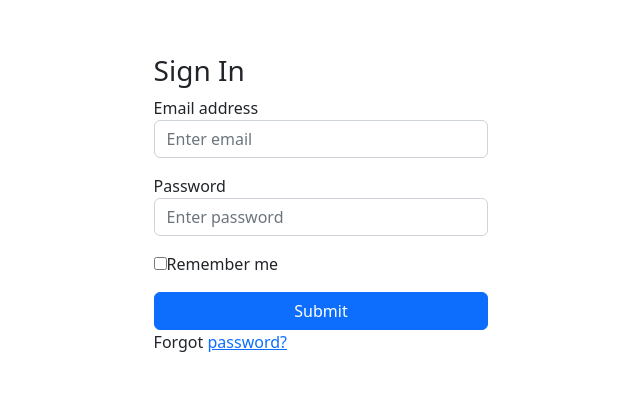
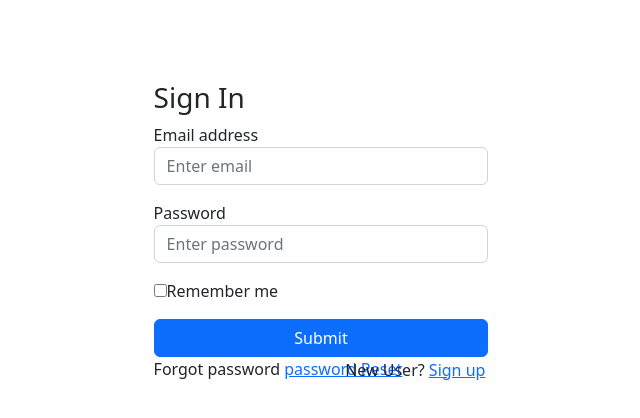
Before and after one commit to MeerabShafiq/fyp, a React (Vite) app in the folder FE/: page /login in a window 1280 px wide. Shown: the part 188-606 px from the top of the page, without its empty margins (319-959 px from the left). Built offline with nearby package versions, Linux system fonts and the light colour scheme.

Commit message:
changes in front end and routes

```diff
--- a/FE/src/js/pages/Login.jsx
+++ b/FE/src/js/pages/Login.jsx
@@ -51,7 +51,10 @@ const Login = () => {
           </button>
         </div>
         <p className='forgot-password text-right'>
-          Forgot <Link to='#'>password?</Link>
+          Forgot password <Link to='#'> password Reset</Link>
+        </p>
+        <p className={styles.signup}>
+          New User? <a href='/signup'>Sign up </a>
         </p>
       </form>
     </Container>
--- a/FE/src/js/pages/Signup.jsx
+++ b/FE/src/js/pages/Signup.jsx
@@ -49,19 +49,14 @@ const Signup = () => {
         <h3>Sign Up</h3>
 
         <div className='mb-3'>
-                    <label>First name</label>
+        <label>First name</label>
           <input
-
             type='text'
             className='form-control'
             placeholder='First name'
             name='firstName'
 
-            onChange={(event)=>{
-              const firstName = event.target.value;
-              const fnameError = firstName ? '' : "first name is required";
-              this.setState({firstName,fnameError});
-            }}
+            onChange={handleChange}
           />
 
         </div>
@@ -74,13 +69,9 @@ const Signup = () => {
 
         <div className='mb-3'>
 
-        value={this.state.emailError}
+
           <label>Email address</label>
-          <input type='email' className='form-control' placeholder='Enter email' name='email' onChange={(event)=>{
-            const email = event.target.value;
-            const emailError = email ? '' : "email is required";
-            this.setState({email,emailError});
-          }} />
+          <input type='email' className='form-control' placeholder='Enter email' name='email' onChange={handleChange}/>
         </div>
 
         <div className='mb-3'>
@@ -113,6 +104,7 @@ const Signup = () => {
         <p className='forgot-password text-right'>
           Already registered <a href='/login'>sign in?</a>
         </p>
+
       </Form>
     </Container>
   );
--- a/FE/src/js/routes/Router.jsx
+++ b/FE/src/js/routes/Router.jsx
@@ -9,7 +9,7 @@ import AddUpdategig from '../pages/AddUpdategig'
 const Router = () => {
   return (
     <Routes>
-      <Route index element={<Home />} />
+      <Route index element={<Signup />} />
       <Route path="/gig-add" element={<AddUpdategig />} />
       <Route path="/gig-edit:id" element={<AddUpdategig />} />
       <Route path="/gig-detail" element={<GigDetail />} />
--- a/FE/src/scss/pages/login.module.scss
+++ b/FE/src/scss/pages/login.module.scss
@@ -6,3 +6,9 @@
     width: 30%;
     margin: auto;
 }
+.signup{
+    text-align: right;
+    margin: -39px;
+    padding-right: 42px;
+
+}
```
